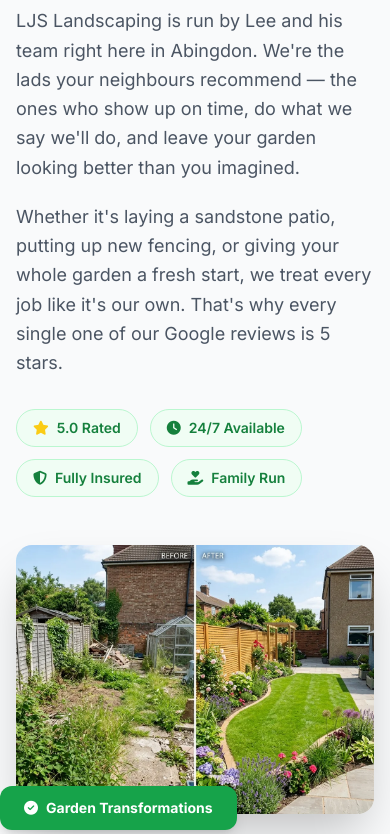
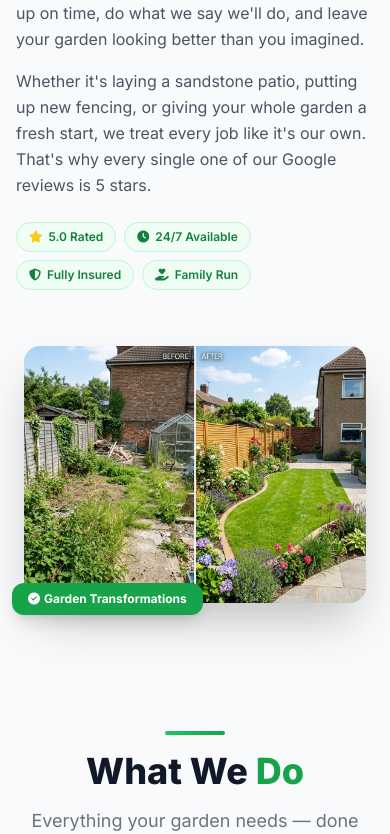
Before and after one commit to num876/ljs-landscaping, a website: page index.html in a window 390 px wide. Shown: the part 1603-2437 px from the top of the page. Drawn offline with Linux system fonts and the light colour scheme.

Commit message:
UI: Optimize 'About Us' section for mobile screens

```diff
--- a/index.html
+++ b/index.html
@@ -226,37 +226,37 @@
     </section>
 
     <!-- ==================== ABOUT ==================== -->
-    <section id="about" class="py-20 bg-gray-50">
+    <section id="about" class="py-12 sm:py-20 bg-gray-50">
         <div class="max-w-7xl mx-auto px-4 sm:px-6 lg:px-8">
-            <div class="reveal grid grid-cols-1 lg:grid-cols-2 gap-12 items-center">
+            <div class="reveal grid grid-cols-1 lg:grid-cols-2 gap-10 sm:gap-12 items-center">
                 <div>
                     <div class="section-accent mb-4"></div>
-                    <h2 class="text-4xl font-extrabold text-gray-900 mb-6">About <span class="text-green-600">LJS Landscaping</span></h2>
-                    <p class="text-gray-600 mb-5 leading-relaxed text-lg">
+                    <h2 class="text-3xl sm:text-4xl font-extrabold text-gray-900 mb-4 sm:mb-6">About <span class="text-green-600">LJS Landscaping</span></h2>
+                    <p class="text-gray-600 mb-4 sm:mb-5 leading-relaxed text-base sm:text-lg">
                         LJS Landscaping is run by Lee and his team right here in Abingdon. We're the lads your neighbours recommend &mdash; the ones who show up on time, do what we say we'll do, and leave your garden looking better than you imagined.
                     </p>
-                    <p class="text-gray-600 mb-8 leading-relaxed text-lg">
+                    <p class="text-gray-600 mb-6 sm:mb-8 leading-relaxed text-base sm:text-lg">
                         Whether it's laying a sandstone patio, putting up new fencing, or giving your whole garden a fresh start, we treat every job like it's our own. That's why every single one of our Google reviews is 5 stars.
                     </p>
-                    <div class="flex flex-wrap gap-3">
-                        <span class="inline-flex items-center gap-2 bg-green-50 text-green-700 px-4 py-2 rounded-full text-sm font-semibold border border-green-200">
+                    <div class="flex flex-wrap gap-2 sm:gap-3">
+                        <span class="inline-flex items-center gap-1.5 sm:gap-2 bg-green-50 text-green-700 px-3 py-1.5 sm:px-4 sm:py-2 rounded-full text-xs sm:text-sm font-semibold border border-green-200">
                             <i class="fas fa-star text-yellow-400"></i> 5.0 Rated
                         </span>
-                        <span class="inline-flex items-center gap-2 bg-green-50 text-green-700 px-4 py-2 rounded-full text-sm font-semibold border border-green-200">
+                        <span class="inline-flex items-center gap-1.5 sm:gap-2 bg-green-50 text-green-700 px-3 py-1.5 sm:px-4 sm:py-2 rounded-full text-xs sm:text-sm font-semibold border border-green-200">
                             <i class="fas fa-clock"></i> 24/7 Available
                         </span>
-                        <span class="inline-flex items-center gap-2 bg-green-50 text-green-700 px-4 py-2 rounded-full text-sm font-semibold border border-green-200">
+                        <span class="inline-flex items-center gap-1.5 sm:gap-2 bg-green-50 text-green-700 px-3 py-1.5 sm:px-4 sm:py-2 rounded-full text-xs sm:text-sm font-semibold border border-green-200">
                             <i class="fas fa-shield-halved"></i> Fully Insured
                         </span>
-                        <span class="inline-flex items-center gap-2 bg-green-50 text-green-700 px-4 py-2 rounded-full text-sm font-semibold border border-green-200">
+                        <span class="inline-flex items-center gap-1.5 sm:gap-2 bg-green-50 text-green-700 px-3 py-1.5 sm:px-4 sm:py-2 rounded-full text-xs sm:text-sm font-semibold border border-green-200">
                             <i class="fas fa-hand-holding-heart"></i> Family Run
                         </span>
                     </div>
                 </div>
-                <div class="relative">
+                <div class="relative mt-4 sm:mt-0 px-2 sm:px-0">
                     <img loading="lazy" src="assets/gallery_6.webp" alt="Garden Transformation by LJS Landscaping" class="rounded-2xl shadow-2xl w-full object-cover aspect-[4/3]">
-                    <div class="absolute -bottom-4 -left-4 bg-green-600 text-white px-6 py-3 rounded-xl shadow-lg font-bold text-sm">
-                        <i class="fas fa-check-circle mr-2"></i>Garden Transformations
+                    <div class="absolute -bottom-3 -left-1 sm:-bottom-4 sm:-left-4 bg-green-600 text-white px-4 py-2 sm:px-6 sm:py-3 rounded-xl shadow-lg font-bold text-xs sm:text-sm">
+                        <i class="fas fa-check-circle mr-1 sm:mr-2"></i>Garden Transformations
                     </div>
                 </div>
             </div>
```
Also changed, not shown: style.css.
